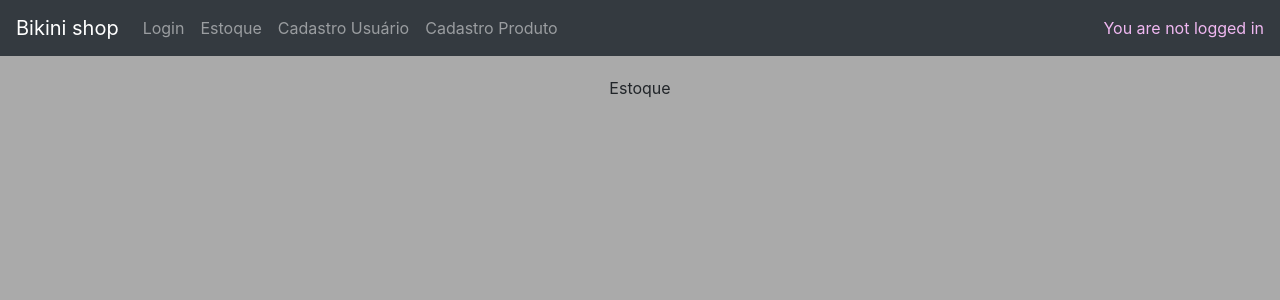
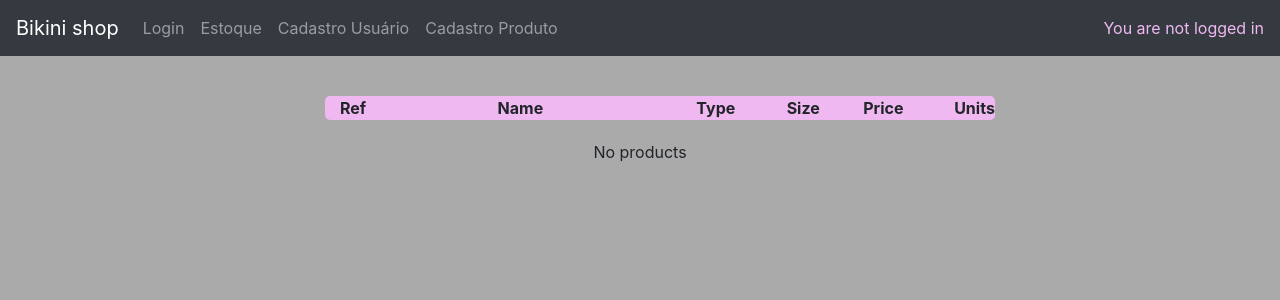
Before and after one commit to LeandroGripp/Bikini-Shop, a React (Create React App) app: page /Estoque in a window 1280 px wide. Shown: the top 300 px of the page. Built offline with nearby package versions, Linux system fonts and the light colour scheme.

Commit message:
Implementação de permanência para produtos (estavam sumindo quando atualizava a página) e exibição de estoque

```diff
--- a/src/App.js
+++ b/src/App.js
@@ -1,26 +1,34 @@
-import React, {useState} from "react";
+import React, { useState } from "react";
 
 import "./App.css";
 import { Routes } from "./Routes";
 import { Navigation } from "./Components/Navigation/Navigation";
 
 function App() {
-  const [produtos, setProdutos] = useState([]);
+  const [produtos, setProdutos] = useState(
+    JSON.parse(sessionStorage.getItem("produtos"))
+  );
+  if(produtos === null) setProdutos([]);
   function addProduto(produto) {
-    let buffer = [...produtos];
+    let buffer;
+    if (produtos !== null) buffer = [...produtos];
+    else buffer = [];
     buffer.push(produto);
+    sessionStorage.setItem("produtos", JSON.stringify(buffer));
     setProdutos(buffer);
   }
 
-  console.log(produtos);
-
   return (
-  <div className="App">
-    <Navigation />
-    <div className="routesContainer">
-      <Routes className="mainContainer" produtos={produtos} addProduto={addProduto} />
+    <div className="App">
+      <Navigation />
+      <div className="routesContainer">
+        <Routes
+          className="mainContainer"
+          produtos={produtos}
+          addProduto={addProduto}
+        />
+      </div>
     </div>
-  </div>
   );
 }
 
--- a/src/Components/CadastroProduto/CadastroProduto.js
+++ b/src/Components/CadastroProduto/CadastroProduto.js
@@ -6,7 +6,7 @@ import "./CadastroProduto.css";
 export function CadastroProduto(props) {
   const [nome, setNome] = useState('');
   const [codigo, setCodigo] = useState('');
-  const [tamanho, setTamanho] = useState('');
+  const [tamanho, setTamanho] = useState('PP');
   const [preco, setPreco] = useState(0);
   const [tipo, setTipo] = useState('');
   const [unidades, setUnidades] = useState(0);
--- a/src/Components/Estoque/Estoque.css
+++ b/src/Components/Estoque/Estoque.css
@@ -0,0 +1,11 @@
+.product-header {
+  margin: 20px;
+  border-radius: 5px;
+  background-color: #f0b8f1;
+  width: 100%;
+  font-weight: bold;
+}
+
+.container {
+  width: 700px;
+}
--- a/src/Components/Estoque/Estoque.js
+++ b/src/Components/Estoque/Estoque.js
@@ -1,12 +1,21 @@
-import React from 'react';
-import './Estoque.css';
-import { Produto } from '../Produto/Produto';
+import React from "react";
+import "./Estoque.css";
+import { Produto } from "../Produto/Produto";
 
-export function Estoque (props) {
+export function Estoque(props) {
   return (
-    <div>
-      Estoque
-      {/* <Produto produto={props.produtos[0]}/> */}
+    <div className="container">
+      <div className="row product-header">
+        <div className="col-1">Ref</div>
+        <div className="col-5">Name</div>
+        <div className="col-2">Type</div>
+        <div className="col-1">Size</div>
+        <div className="col-2">Price</div>
+        <div className="col-1">Units</div>
+      </div>
+      {(props.produtos.length > 0) ? props.produtos.map((produto, index) => (
+        <Produto key={"prod-" + (index + 1)} produto={produto} />
+      )): "No products"}
     </div>
-  )
+  );
 }
--- a/src/Components/Produto/Produto.css
+++ b/src/Components/Produto/Produto.css
@@ -0,0 +1,7 @@
+.product-container {
+  background-color: white;
+  width: 100%;
+  margin: 20px;
+  border-radius: 5px;
+  font-weight: normal;
+}
--- a/src/Components/Produto/Produto.js
+++ b/src/Components/Produto/Produto.js
@@ -1,15 +1,15 @@
-import React from 'react';
-import './Produto.css';
+import React from "react";
+import "./Produto.css";
 
-export function Produto (props) {
+export function Produto(props) {
   return (
-    <div className="d-flex product-container">
-      <p>{props.produto.ref}</p>
-      <p>{props.produto.name}</p>
-      <p>{props.produto.type}</p>
-      <p>{props.produto.size}</p>
-      <p>{props.produto.price}</p>
-      <p>{props.produto.units}</p>
+    <div className="row product-header product-container py-3 justify-content-center">
+      <div className="col-1">{props.produto.ref}</div>
+      <div className="col-5">{props.produto.name}</div>
+      <div className="col-2">{props.produto.type}</div>
+      <div className="col-1">{props.produto.size}</div>
+      <div className="col-2">{props.produto.price}</div>
+      <div className="col-1">{props.produto.units}</div>
     </div>
-  )
+  );
 }
```
